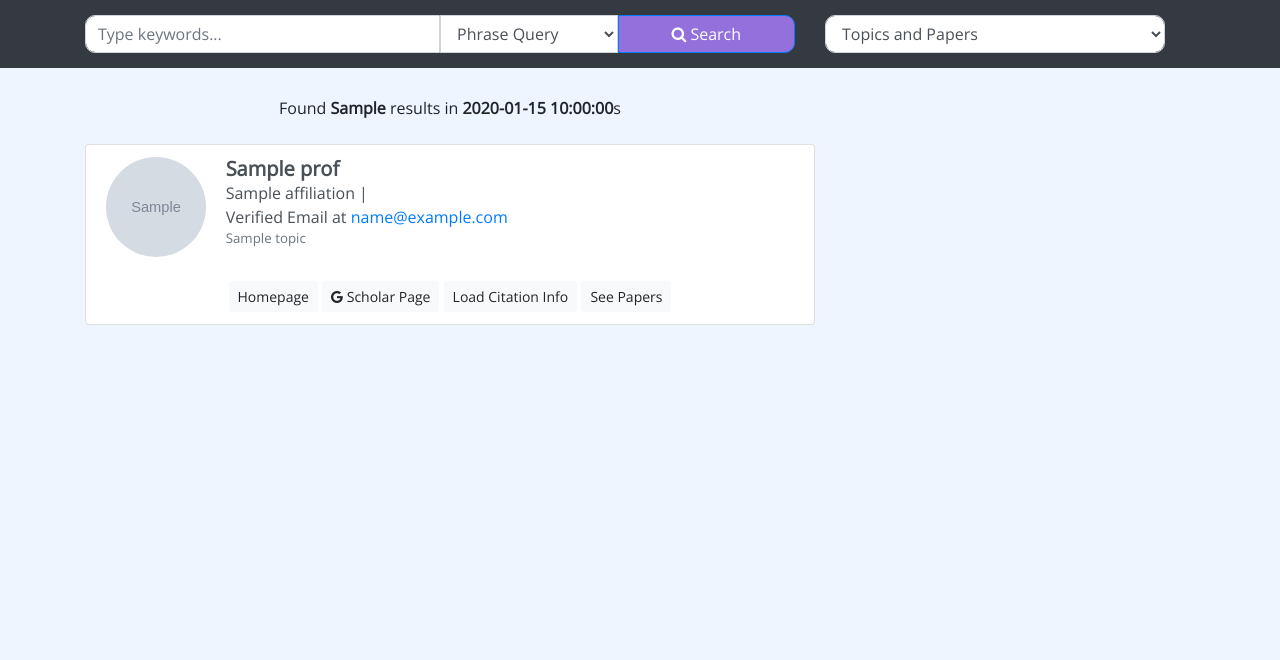
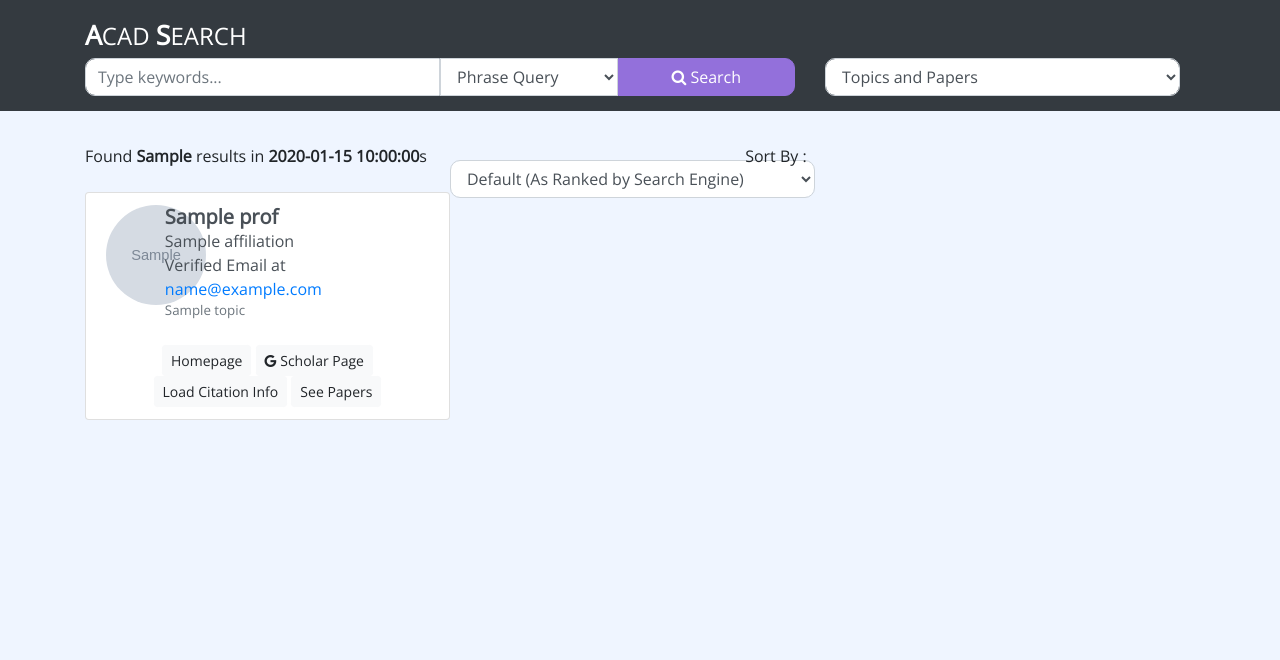
Before and after one commit to frank-chris/AcadSearch, a Flask app: template web_server/templates/index.html in a window 1280 px wide. Shown: the top 660 px of the page. Before the commit the page ends 325 px from the top, so only its background shows below. Run offline with Flask 2, Linux system fonts and the light colour scheme; the template is opened without the code that fills it: most values are stand-ins (such as "Sample title", 1, 10 or a date in 2020); grey boxes marked "Sample" are stand-in pictures; parts of the project's set-up code (start-up, migrations or seed data) failed here and were passed over; some libraries are stand-ins or nearby versions.

Commit message:
Added default ranking metric for Boolean and Phrase

```diff
--- a/web_server/server.py
+++ b/web_server/server.py
@@ -7,6 +7,7 @@
 from read_information import read_prof_information, get_parameters
 from get_tf_idf import get_tf_idf_list
 from boolean import phrase_retrieval, boolean_retrieval
+from default_rankings import default_ranking_metric
 from flask import Flask, render_template, request, redirect
 app = Flask(__name__)
 app.debug = True
@@ -62,4 +63,8 @@
     for prof_id in prof_ids:
         prof_data.append(read_prof_information(prof_id))
 
+    # Use default ranking if query method is boolean or phrase (Since, tf-idf hence it's own scorings)
+    if query_method=='boolean_and' or query_method=='phrase_query':
+        prof_data = sorted(prof_data, key = default_ranking_metric, reverse=True)
+
     return render_template('index.html',prof_data=prof_data,time_taken = round(time.time() - start_time, 5), search_query = search_query, query_method = query_method, index_type = index_type, results_found=results_found)
--- a/web_server/templates/index.html
+++ b/web_server/templates/index.html
@@ -13,7 +13,13 @@
   <body style="background-color: #EFF5FF;font-size:12pt;font-family: 'Open Sans', sans-serif;">
     <form class="form-inline" style="">
         <nav class="navbar fixed-top navbar-light bg-dark">
+
             <div class="container" style="margin-top:7px;margin-bottom:7px;">
+                <div class="row">
+                    <div class="col-md-12" style="text-align: center !important;color:#ffffff;font-size:18pt;margin-bottom:3px;">
+                        <span style="font-size: 20pt;"><b>A</b></span>CAD <span style="font-size: 20pt;"><b>S</b></span>EARCH
+                    </div>
+                </div><Z></Z>
                 <div class="row" style="width: 100%;">
                     <div class="col-md-8">
                             <div class="row" style="width: 100%;margin:0">
@@ -28,18 +34,19 @@
                                       </select>
                                 </div>
                                 <div class="col-md-3" style="padding:0;">
-                                    <button type="submit" class="btn btn-primary" style="background-color:#9370DB;width:100%;border-radius:0px 10px 10px 0px;"> <i class="fa fa-search"></i> Search</button>
+                                    <button type="submit" class="btn btn-primary" style="background-color:#9370DB;border-color:#9370DB;width:100%;border-radius:0px 10px 10px 0px;"> <i class="fa fa-search"></i> Search</button>
                                 </div>
                             </div>
                     </div>
-                    <div class="col-md-4" style="color:#ffffff;">
+                    <div class="col-md-4" style="color:#ffffff;margin-right: 0;padding-right: 0;">
                         <!-- <div class="col-md-3" style="padding:0"> -->
                             <select class="form-select form-control" id="index_type" style="width:100%;border-radius:10px 10px 10px 10px;"  name="index_type" aria-label="Default select example">
                                 <option value="topic_and_paper">Topics and Papers</option>
                                 <option value="name_and_affiliation">Name and Affiliation</option>
-                                </select>
+                            </select>
                         <!-- </div> -->
                     </div>
+
                 </div>
             </div>
         </nav>
@@ -48,15 +55,32 @@
         <div class="row">
             <div class="col-md-8">
 
-                <br> <br>
-
-
+                <br> <br><br><br>
 
                 {% if prof_data|length > 0 %}
 
-                <br><br><center>Found <b>{{ results_found }} </b> results in <b>{{time_taken}}</b>s  <br><br>    </center>
+                <br><br>
 
+                <div style="text-align: left;float:left;">
+                    Found <b>{{ results_found }} </b> results in <b>{{time_taken}}</b>s
+                </div>
 
+                <div style="text-align: right;">
+                    <span style="margin-top:-30px !important;">Sort By : &nbsp;</span>
+                    <!-- <div class="col-md-3" style="padding:0"> -->
+                        <select class="form-select form-control" id="sort_select" style="float:right;width:50%;margin-top:-8px;border-radius:10px 10px 10px 10px;" aria-label="Default select example">
+                            <option value="default">Default (As Ranked by Search Engine)</option>
+                            <option value="h_index_overall">H-Index (Overall)</option>
+                            <option value="h_index_past_5">H-Index (Past 5 Years)</option>
+                            <option value="i_index_overall">I-Index (Overall)</option>
+                            <option value="i_index_past_5">I-Index (Past 5 Years)</option>
+                            <option value="citations_overall">Citations (Overall)</option>
+                            <option value="citations_past_5">Citations (Past 5 Years)</option>
+                        </select>
+                    <!-- </div> -->
+                </div>
+
+                <br>
 
                 <div class="list-group" id="all_profs">
 
@@ -70,7 +94,7 @@
                             </div>
                             <div class="col-md-10">
                                 <h5 style="padding:0;margin:0;"><b>{{prof.name}}</b></h5>
-                                {{prof.affiliation}} | <br>
+                                {{prof.affiliation}} <br>
                                 Verified Email at <a href="https://{{prof.email}}">  {{prof.email}} </a><br>
 
                                 <div class="text-muted" style="font-size:10pt;">
@@ -102,7 +126,7 @@
                 <br><br><br><br>
                 <center>
 
-                <br><br>
+                <br><br>    <br><br>
                 <div class="card" id="citation_data_outer" style="position:fixed;">
 
                     <div class="card-body">
@@ -209,7 +233,6 @@
         function get_paper_html(prof_index){
             var html = '';
             for(var paper_index in prof_data[prof_index].papers_title_list) {
-                console.log(paper_index);
                 var paper_title = prof_data[prof_index].papers_title_list[paper_index];
                 var paper_url = prof_data[prof_index].papers_url_list[paper_index];
                 html = html + '<a href="'+paper_url+'" class="list-group-item list-group-item-action">'+paper_title+'</a>';
@@ -218,6 +241,44 @@
         }
 
 
+        function sort_results(field_type){
+            // Reference for sorting - https://stackoverflow.com/questions/5066925/javascript-only-sort-a-bunch-of-divs
+            var profs_html = document.getElementById('all_profs').children;
+            profs_html = Array.prototype.slice.call(profs_html, 0);
+            profs_html.sort(function(prof_a, prof_b) {
+                var prof_a_index = prof_a.id.split('_')[1];
+                var prof_b_index = prof_b.id.split('_')[1];
+                if(field_type == 'h_index_overall'){
+                    return prof_data[prof_b_index].h_ind - prof_data[prof_a_index].h_ind;
+                } else if(field_type == 'h_index_past_5'){
+                    return prof_data[prof_b_index].h_ind5 - prof_data[prof_a_index].h_ind5;
+                } else if(field_type == 'i_index_overall'){
+                    return prof_data[prof_b_index].i_ind - prof_data[prof_a_index].i_ind;
+                } else if(field_type == 'i_index_past_5'){
+                    return prof_data[prof_b_index].i_ind5 - prof_data[prof_a_index].i_ind5;
+                } else if(field_type == 'citations_overall'){
+                    return prof_data[prof_b_index].cit - prof_data[prof_a_index].cit;
+                } else if(field_type == 'citations_past_5'){
+                    return prof_data[prof_b_index].cit5 - prof_data[prof_a_index].cit5;
+                } else {
+                    // sort in the order the results first returned from search engine algorithm
+                    return prof_a_index - prof_b_index;
+                }
+
+            });
+            var all_profs_div = document.getElementById('all_profs');
+            all_profs_div.innerHTML = "";
+
+            for(var i = 0, l = profs_html.length; i < l; i++) {
+                all_profs_div.appendChild(profs_html[i]);
+            }
+        }
+
+        $('#sort_select').change(function(){
+            var field_type = $(this).find("option:selected").attr('value');
+            sort_results(field_type);
+        });
+
 
     </script>
     {% endblock %}
```
Also changed, not shown: querying/default_rankings.py (added, +19 -0 lines), working-snapshot-1.png (added).
